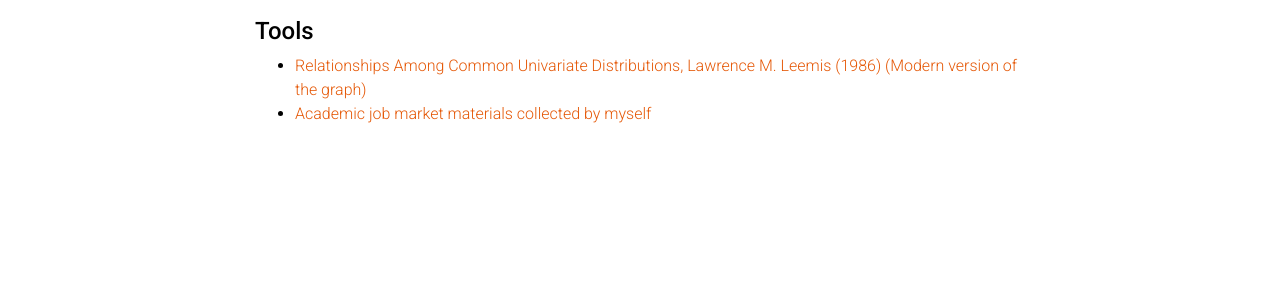
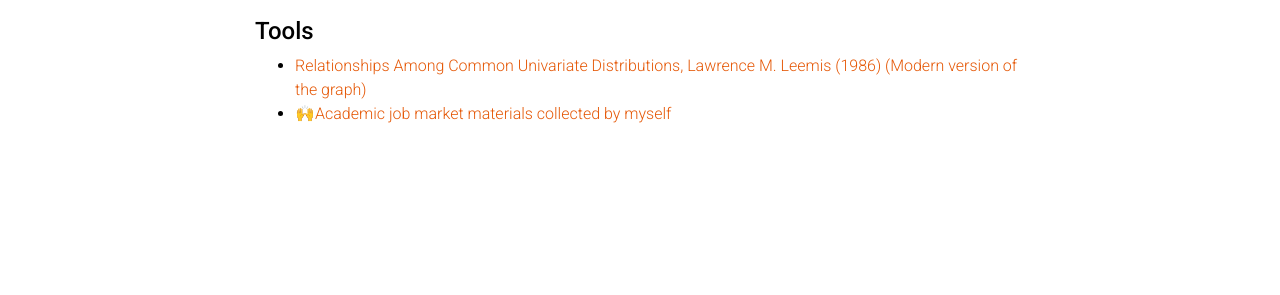
Before and after one commit to haiyun-he/haiyun-he.github.io, a Jekyll site: the page built from _pages/gems.md, in a window 1280 px wide. Shown: the part 340-635 px from the top of the page. Built offline with Jekyll 4.4.1, drawn with Linux system fonts in a browser that asks for light colours; emoji names are drawn with the system emoji font; comment, search, counter and statistics services are not loaded; a style sheet for code colours, icons or effects is not loaded.

Commit message:
Update gems.md

```diff
--- a/_pages/gems.md
+++ b/_pages/gems.md
@@ -22,4 +22,4 @@ Organize your courses by years, topics, or universities, however you like! -->
 
 #### **Tools**
 - [Relationships Among Common Univariate Distributions, Lawrence M. Leemis (1986)](https://www.jstor.org/stable/pdf/2684876.pdf)  [(Modern version of the graph)](https://www.math.wustl.edu/~jmding/math493/dist.pdf)
-- [Academic job market materials collected by myself](/jobmarket/)
+- 🙌[Academic job market materials collected by myself](/jobmarket/)
```
